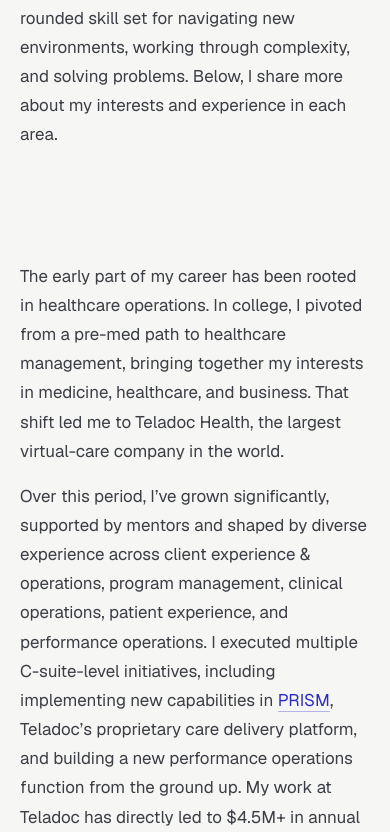
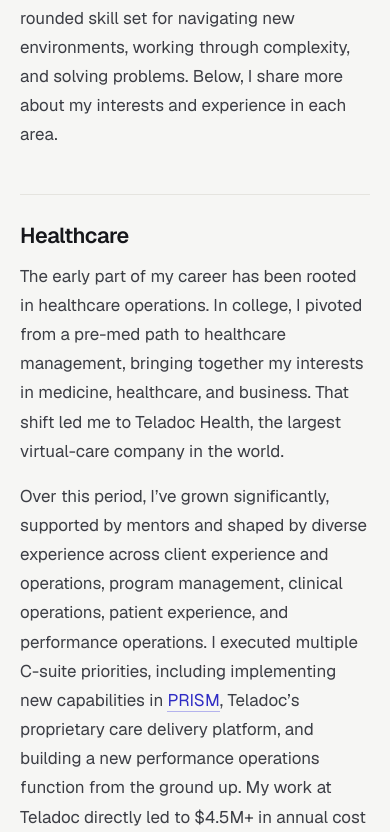
Before and after one commit to justincornetta/personal-website, a Next.js app: page /about in a window 390 px wide. Shown: the part 1165-1997 px from the top of the page. Built offline with nearby package versions, Linux system fonts and the light colour scheme.

Commit message:
Refine hero and About page

```diff
--- a/content/about.mdx
+++ b/content/about.mdx
@@ -51,13 +51,13 @@ My experience across these fields spans many roles and projects. It’s given me
 
 The early part of my career has been rooted in healthcare operations. In college, I pivoted from a pre-med path to healthcare management, bringing together my interests in medicine, healthcare, and business. That shift led me to Teladoc Health, the largest virtual-care company in the world.
 
-Over this period, I’ve grown significantly, supported by mentors and shaped by diverse experience across client experience & operations, program management, clinical operations, patient experience, and performance operations. I executed multiple C-suite-level initiatives, including implementing new capabilities in [PRISM](https://www.teladochealth.com/newsroom/press/teladoc-health-connects-digital-community-providers-to-deliver-next-generation-of-virtually-integrated-care), Teladoc’s proprietary care delivery platform, and building a new performance operations function from the ground up. My work at Teladoc has directly led to $4.5M+ in annual cost savings, $1.3M+ in incremental revenue, remediating an at-risk $10M+ client contract, eventually leading to a $20M+ upsell within 12 months, and new commercial opportunities. The breadth of my work and the people I’ve learned from have been an immense foundation as I’ve begun my career, for which I am grateful.
+Over this period, I’ve grown significantly, supported by mentors and shaped by diverse experience across client experience and operations, program management, clinical operations, patient experience, and performance operations. I executed multiple C-suite priorities, including implementing new capabilities in [PRISM](https://www.teladochealth.com/newsroom/press/teladoc-health-connects-digital-community-providers-to-deliver-next-generation-of-virtually-integrated-care), Teladoc’s proprietary care delivery platform, and building a new performance operations function from the ground up. My work at Teladoc directly led to $4.5M+ in annual cost savings, $1.3M+ in incremental revenue, remediation of an at-risk $10M+ client contract leading to a $20M+ upsell opportunity within 12 months, and new commercial opportunities. The breadth of my work and the people I’ve learned from have been a strong foundation as I’ve started my career, and I’m grateful for it.
 
 ## Psychedelic medicine
 
-Driven by curiosity and my neuroscience background at the University of Pennsylvania, I’ve been drawn to the science of psychedelic medicine since 2021. In a neuroscience class on hallucinogens, including psilocybin and LSD, I first realized these “drugs” could have immense potential for healing and advancing science. I became fascinated by the contrast between the positive results from recent clinical literature and my prior negative assumptions, shaped by mainstream perception.
+Driven by curiosity and my neuroscience background at the University of Pennsylvania, I’ve been drawn to the science of psychedelic medicine since 2021. In a neuroscience class on hallucinogens, including psilocybin and LSD, I first realized these “drugs” could have immense potential for healing and advancing science. I became fascinated by the contrast between the positive findings in recent clinical literature and my prior negative assumptions, shaped by mainstream perceptions.
 
-Throughout my time at Penn, I continued learning to better understand the roots of that disconnect (see [“Medicine in History (Health and Societies) Final Project - 2021”](https://www.youtube.com/watch?v=sJ1BDSdRUuc)) and the broader science behind psychedelic medicine. A major personal inflection point was [hearing personal healing stories directly from clinical trial participants](https://www.youtube.com/watch?v=ccD2FlAWYdE) during a seminar series at Penn, which, to this day, is a major source of motivation for my work in this industry.
+Throughout my time at Penn, I continued learning to understand the roots of that disconnect better (see [“Medicine in History (Health and Societies) Final Project - 2021”](https://www.youtube.com/watch?v=sJ1BDSdRUuc)) and the broader science behind psychedelic medicine. A major personal inflection point was [hearing personal healing stories directly from clinical trial participants](https://www.youtube.com/watch?v=ccD2FlAWYdE) during a seminar series at Penn, which, to this day, is a major source of motivation for my work in this industry.
 
 Without an outlet to share this passion, I initially felt lost. That’s what led me to restart a psychedelic society during my graduate studies at Rutgers University (see “[RU Psyched Club Manual](https://drive.google.com/file/d/1NF2iuvrhoLAkkLj_odi6kYI9i_AG8Q6w/view?usp=drive_link)”) and to expand this mission on a global scale through the [Intercollegiate Psychedelics Network](https://www.intercollegiatepsychedelics.net/). Within a year at Rutgers, we recruited a team of 7 officers and 250+ members, and organized 9 educational events to advance responsible psychedelic discourse and community at Rutgers University. As a result, we were invited to join the New Jersey Psilocybin Coalition to support advocacy of [NJS2283: Psilocybin Behavioral Health Access and Services Act](https://www.njleg.state.nj.us/bill-search/2024/S2283/bill-text?f=S2500&n=2283_R1). At IPN, we’ve grown to 2,100+ members across 70+ countries, supporting students’ professional growth and career development through hundreds of hours of free programming.
 
@@ -65,11 +65,11 @@ Today, I’m most passionate about expanding my reach in this space as psychedel
 
 ## Investing & Markets (Bitcoin, Energy, AI & Technology)
 
-In my spare time, I write and share market research at @jmjcapital across individual companies, macroeconomics, Bitcoin, energy, technology, and psychedelic medicine. I enjoy understanding businesses from the inside out and forming a view before the consensus does.
+In my spare time, I write and share market research at [@jmjcapital](https://x.com/jmjcapital) covering individual companies, macroeconomics, Bitcoin, energy, technology, and psychedelic medicine. I enjoy understanding businesses from the inside out and forming a view before the consensus does.
 
-JMJ Capital started in 2021 as a joke among a few friends (JMJ stands for Justin, Mason, Jamie). As a neuroscience major, I didn't have a traditional educational background in finance, markets, or economics, so I leaned on friends, online communities, podcasts, books, and LLMs to build my understanding.
+As a neuroscience major, I didn’t have a traditional background in finance, markets, or economics, so I learned through friends, online communities, podcasts, books, and LLMs. That journey led me to create my X account, JMJ Capital, in 2021 as a more hands-on way to learn by absorbing information, engaging with others, and sharing my thinking.
 
-Today, I share this passion with a broader group of friends and an online community on X. The industries I research are rooted in my core philosophy of investing in areas with asymmetry.
+The industries I research reflect my core philosophy: investing where asymmetry exists.
 
 - **Bitcoin:** every form of money before it, from rai stones to metals to fiat, has failed on scarcity, portability, or decentralization, which is how governments have quietly debased currency for centuries, from Roman coin clipping to Venezuela's hyperinflation to today's cost-of-living crisis. Bitcoin is the first money that is scarce, portable, and decentralized at once, giving individuals real protection from that debasement. Most people dismiss it as magic internet money because they have never questioned the money they inherited.
 - **Energy:** we're in the middle of an energy transformation, driven by electrification and AI's rising power demand. [Solar, wind, and battery storage keep winning new grid capacity](https://x.com/jmjcapital/status/1939073824684941636/photo/1) because they're cheap today and getting cheaper, [driven by learning curves.](https://x.com/jmjcapital/status/1743820001566400687?s=20) I pay closest attention to battery storage, since it solves renewables' intermittency problem and [enables us to get more out of existing energy infrastructure without additional transmission](https://x.com/jmjcapital/status/1981328994394845293?s=20).
@@ -79,6 +79,6 @@ Beyond building wealth, investing has sharpened how I see the world and how comp
 
 ## AI & Technology
 
-As a generalist, I used to feel disadvantaged, dependent on specialists like engineers to turn ideas into real products and tools. AI has changed that and has now become a large part of my work. Through work and personal life, I’ve used tools like OpenClaw, Claude Code, and Codex for several use cases, including building analytic dashboards, repeatable workflows, and interactive web applications. I will be continuing to expand these skills, as they will only become more important over the coming years as enterprises integrate them into their businesses.
+As a generalist, I used to feel disadvantaged, dependent on specialists like engineers to turn ideas into real products and tools. AI has changed that and has now become a large part of my work. Through work and personal life, I’ve used tools like Claude Code, Codex, and other third-party or open-source tools for several use cases, including building analytic dashboards, repeatable workflows, and interactive web applications. Further developing these skills will only become more important, as I believe they accelerate product velocity and reduce barriers to entry for many businesses, which will lead to large-scale disruption and/or margin pressure.
 
-You can see examples of my work in the **Projects** section of the website.
+You can see examples of my work in the [**Projects**](/projects) section of the website.
--- a/src/app/about/page.tsx
+++ b/src/app/about/page.tsx
@@ -1,5 +1,4 @@
 import type { Metadata } from "next";
-import type { HTMLAttributes } from "react";
 import { MDXRemote } from "next-mdx-remote/rsc";
 import { AboutCarousel } from "@/components/about-carousel";
 import { mdxComponents } from "@/components/mdx-components";
@@ -12,15 +11,9 @@ export const metadata: Metadata = {
     "Justin Cornetta on the fields he works across: healthcare operations, psychedelic medicine, and investing in Bitcoin, energy, and AI.",
 };
 
-const aboutMdxComponents = {
-  ...mdxComponents,
-  h2: ({ className, ...props }: HTMLAttributes<HTMLHeadingElement>) => (
-    <h2 className={`reveal reveal-2${className ? ` ${className}` : ""}`} {...props} />
-  ),
-};
-
 export default function AboutPage() {
   const about = getAbout();
+  const [intro, ...topics] = about.body.trim().split(/\n(?=## )/);
 
   return (
     <RevealMotion className="production-page production-page--enhanced motion-stagger">
@@ -41,7 +34,14 @@ export default function AboutPage() {
         </figure>
 
         <div className="prod-case-body prod-prose">
-          <MDXRemote source={about.body} components={aboutMdxComponents} />
+          <section className="prod-about-intro reveal reveal-2">
+            <MDXRemote source={intro} components={mdxComponents} />
+          </section>
+          {topics.map((topic, index) => (
+            <section className="prod-about-topic reveal reveal-2" key={`${index}-${topic.slice(0, 48)}`}>
+              <MDXRemote source={topic} components={mdxComponents} />
+            </section>
+          ))}
         </div>
       </section>
 
--- a/src/components/homepage-redesign.tsx
+++ b/src/components/homepage-redesign.tsx
@@ -173,7 +173,7 @@ export function HomepageRedesign() {
                 <Image src={heroImage} alt="" fill priority sizes="(min-width: 900px) 44vw, 100vw" />
               </figure>
             </div>
-            <a className="hero-scroll-cue reveal reveal-6" href="#about" aria-label="Scroll to About Me">
+            <a className="hero-scroll-cue" href="#about" aria-label="Scroll to About Me">
               <span>Scroll</span>
               <span className="hero-scroll-cue__line" aria-hidden="true" />
               <svg aria-hidden="true" viewBox="0 0 16 16" fill="none" stroke="currentColor" strokeWidth="1.4" strokeLinecap="round" strokeLinejoin="round">
```
Also changed, not shown: src/app/redesign.css (+11 -0 lines), 2 other files (tests, documents, lock files or other folders).
